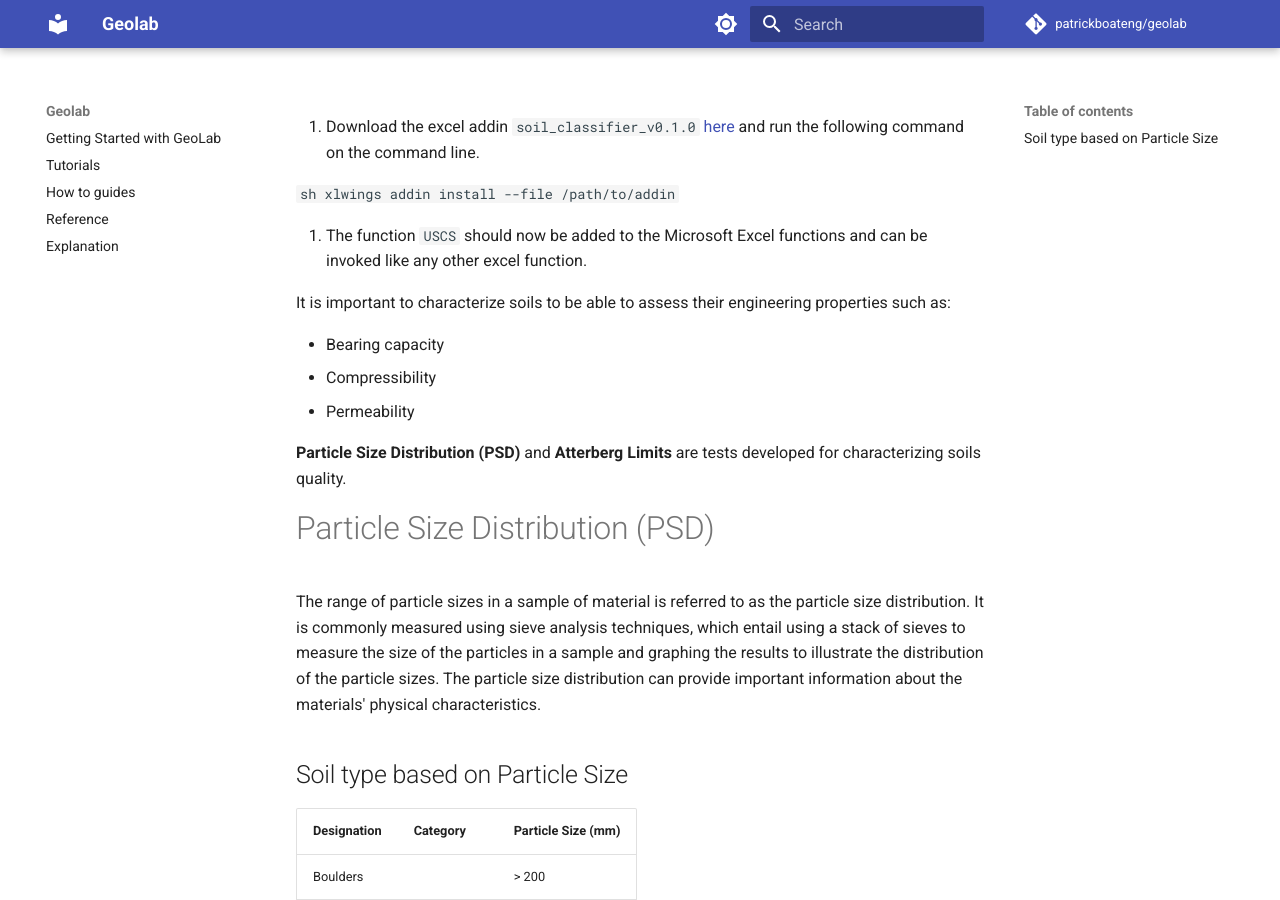
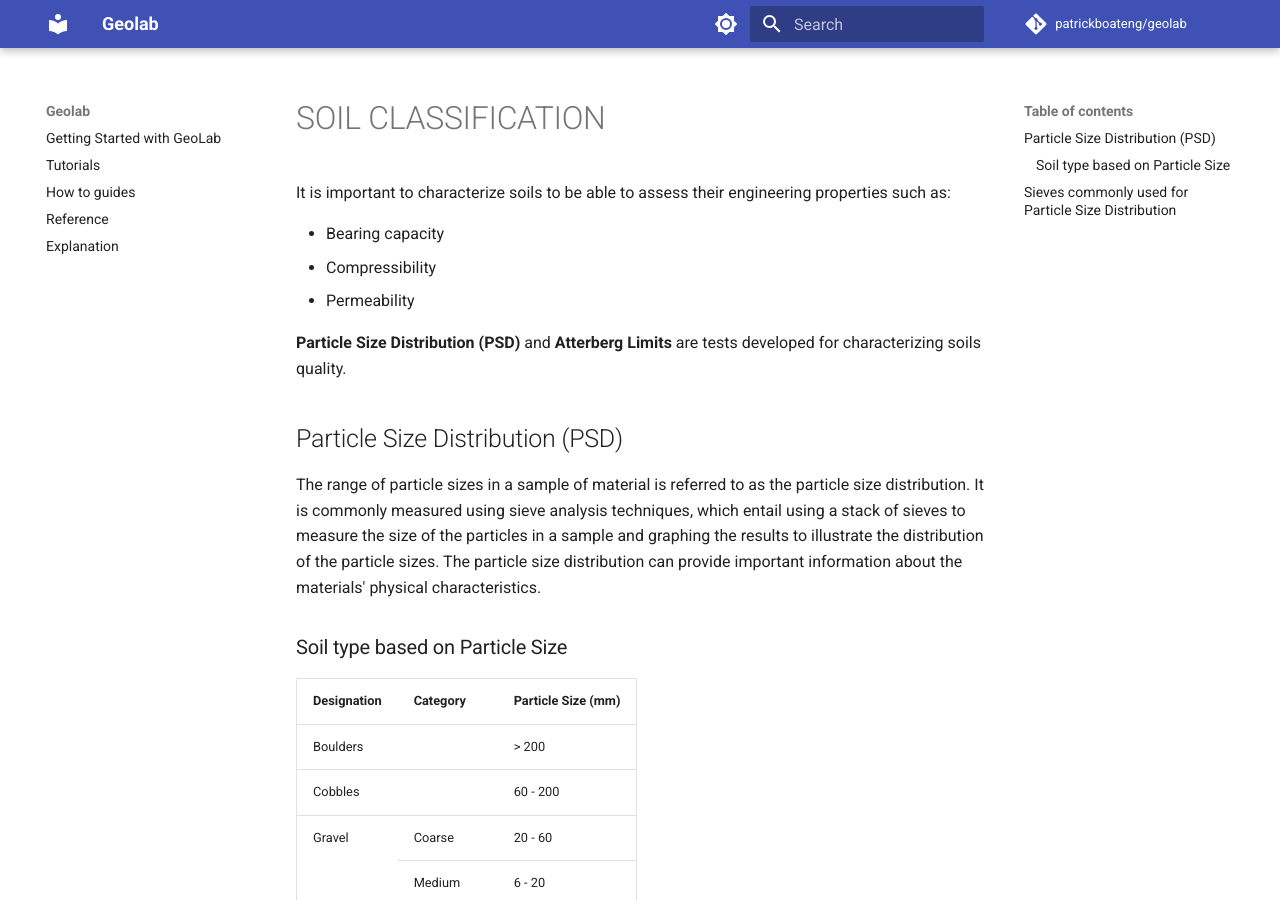
Before and after one commit to patrickboateng/geolysis, an MkDocs documentation site: the page built from docs/soil_classification.md, in a window 1280 px wide and 900 px high. Built offline with MkDocs 1.6.1 and Material for MkDocs 9.7.7, drawn with Linux system fonts in a browser that asks for light colours; comment, search, counter and statistics services are not loaded.

Commit message:
minor change

````diff
--- a/docs/soil_classification.md
+++ b/docs/soil_classification.md
@@ -1,10 +1,4 @@
-1. Download the excel addin `soil_classifier_v0.1.0` [here](https://github.com/patrickboateng/geolab/releases/tag/v0.1.0) and run the following command on the command line.
-
-   ```sh
-   xlwings addin install --file /path/to/addin
-   ```
-
-1. The function `USCS` should now be added to the Microsoft Excel functions and can be invoked like any other excel function.
+# SOIL CLASSIFICATION
 
 It is important to characterize soils to be able to assess their engineering properties such as:
 
@@ -14,11 +8,11 @@ It is important to characterize soils to be able to assess their engineering pro
 
 **Particle Size Distribution (PSD)** and **Atterberg Limits** are tests developed for characterizing soils quality.
 
-# Particle Size Distribution (PSD)
+## Particle Size Distribution (PSD)
 
 The range of particle sizes in a sample of material is referred to as the particle size distribution. It is commonly measured using sieve analysis techniques, which entail using a stack of sieves to measure the size of the particles in a sample and graphing the results to illustrate the distribution of the particle sizes. The particle size distribution can provide important information about the materials' physical characteristics.
 
-## Soil type based on Particle Size
+### Soil type based on Particle Size
 
 <table>
     <thead>
@@ -91,7 +85,7 @@ The distribution of grain sizes affects the engineering properties of the soil.
 - A single grain-sized soil cannot be compacted to a high density, which results in a lesser shear strength.
 - Soils with grains spanning a wide size distribution can be compacted to a high density resulting in a high shear strength.
 
-# Sieves commonly used for Particle Size Distribution
+## Sieves commonly used for Particle Size Distribution
 
 <table>
     <thead>
````
